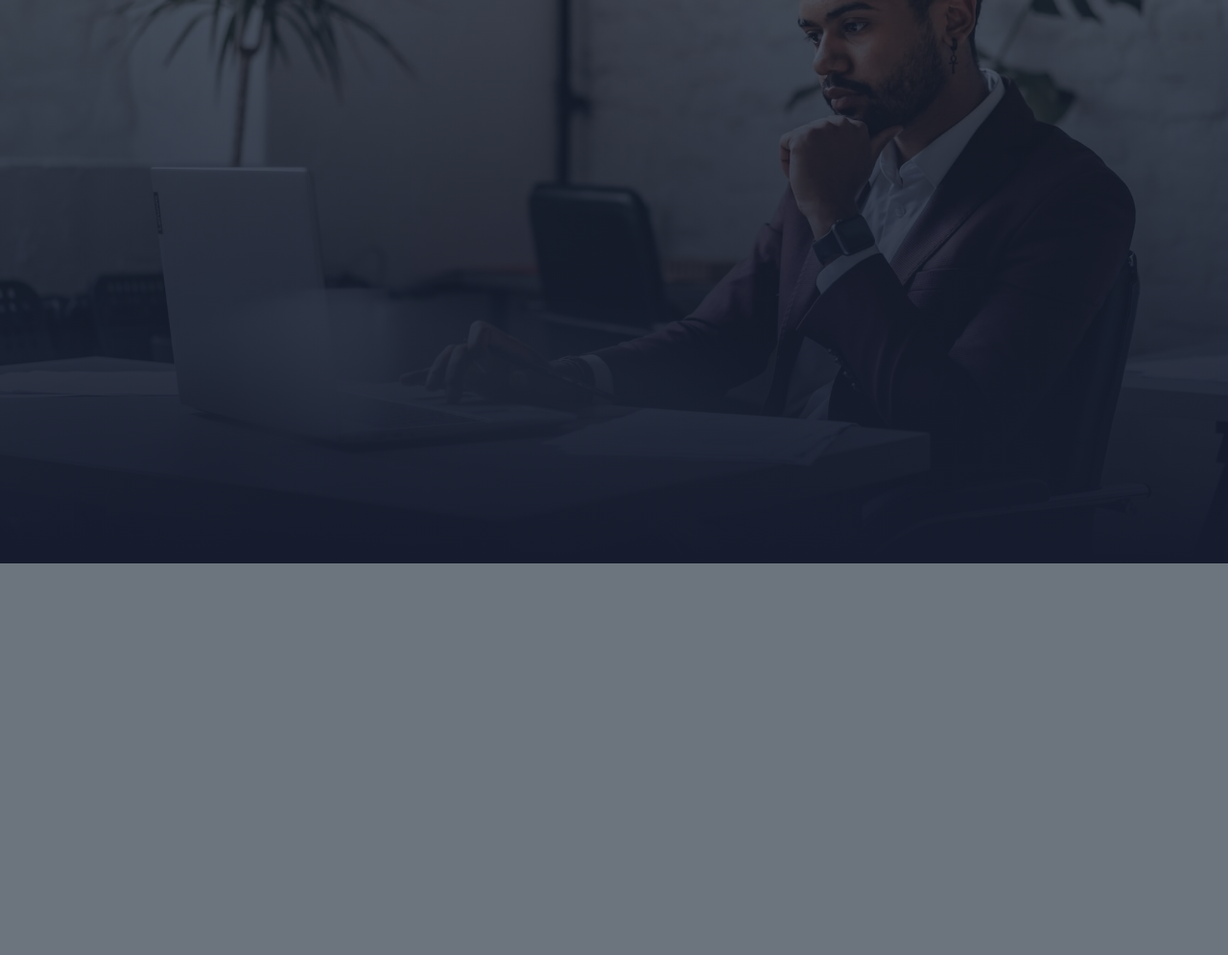
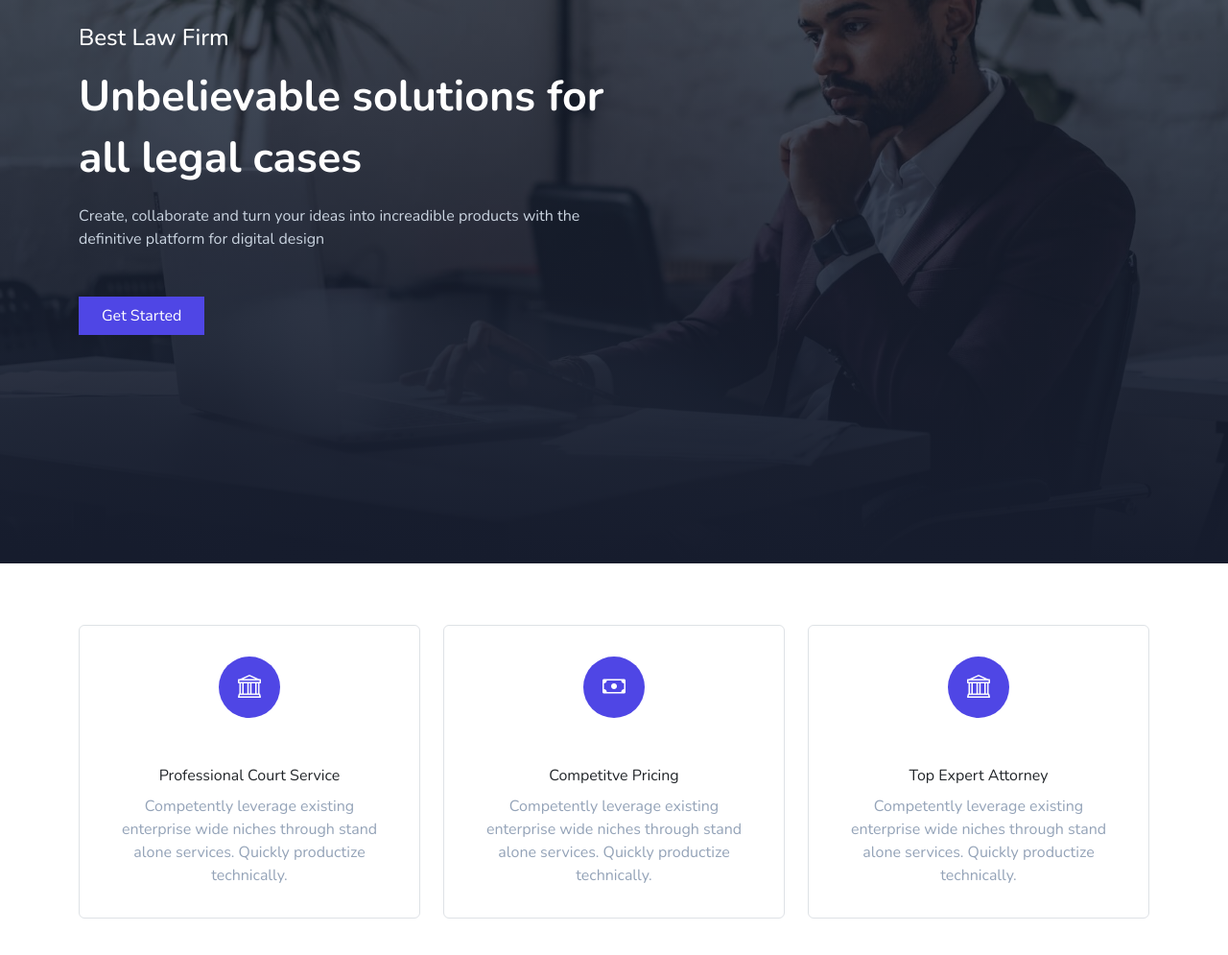
Before and after one commit to ChaionSaha/Code_Studio_task_2, a website: page index.html in a window 1280 px wide. Shown: the part 213-1208 px from the top of the page at 96% size. Before the commit the page ends 800 px from the top, so only its background shows below. Drawn offline with nearby package versions, Linux system fonts and the light colour scheme.

Commit message:
section 2 added

```diff
--- a/Components/_variables.scss
+++ b/Components/_variables.scss
@@ -1 +1,5 @@
 $border-color: #e5e7eb;
+$text-slate: rgba(203, 213, 225, 1);
+$text-slate-400: rgba(148, 163, 184, 1);
+$bg-indigo-600: rgba(79, 70, 229, 1);
+$bg-indigo-700: rgba(67, 56, 202, 1);
--- a/index.html
+++ b/index.html
@@ -17,7 +17,7 @@
 		<link rel="stylesheet" href="style.css" />
 		<title>Task 2</title>
 	</head>
-	<body class="bg-secondary">
+	<body class="pb-5">
 		<!-- Navbar -->
 		<nav class="navbar fixed-top navbar-expand-lg bg-transparent">
 			<div class="container nav-container">
@@ -418,9 +418,88 @@
 		<!-- Main body -->
 		<section class="section-1 position-relative">
 			<div class="position-absolute bg-gradient-to-b"></div>
-			<div class="container"></div>
+			<div
+				class="h-100 container d-flex flex-column justify-content-center"
+			>
+				<div
+					class="section-1-body h-100 w-50 d-flex flex-column justify-content-center align-items-baseline"
+				>
+					<h4 class="mb-3">Best Law Firm</h4>
+					<h1 class="fw-bolder mb-3">
+						Unbelievable solutions for all legal cases
+					</h1>
+					<p class="mb-5">
+						Create, collaborate and turn your ideas into increadible
+						products with the definitive platform for digital design
+					</p>
+
+					<button class="px-4 py-2">Get Started</button>
+				</div>
+			</div>
 		</section>
 
+		<!-- Boxes -->
+		<div class="section-2 position-relative">
+			<div class="container">
+				<div class="row text-center">
+					<div class="col-md">
+						<div class="card p-3 border">
+							<div
+								class="card-body text-center d-flex justify-content-center align-items-center flex-column"
+							>
+								<div class="h4 mb-5 icon-container">
+									<i class="bi bi-bank"></i>
+								</div>
+								<div class="card-title">
+									Professional Court Service
+								</div>
+								<div class="card-text">
+									Competently leverage existing enterprise
+									wide niches through stand alone services.
+									Quickly productize technically.
+								</div>
+							</div>
+						</div>
+					</div>
+					<div class="col-md">
+						<div class="card p-3 border">
+							<div
+								class="card-body text-center d-flex justify-content-center align-items-center flex-column"
+							>
+								<div class="h4 mb-5 icon-container">
+									<i class="bi bi-cash"></i>
+								</div>
+								<div class="card-title">Competitve Pricing</div>
+								<div class="card-text">
+									Competently leverage existing enterprise
+									wide niches through stand alone services.
+									Quickly productize technically.
+								</div>
+							</div>
+						</div>
+					</div>
+					<div class="col-md">
+						<div class="card p-3 border">
+							<div
+								class="card-body text-center d-flex justify-content-center align-items-center flex-column"
+							>
+								<div class="h4 mb-5 icon-container">
+									<i class="bi bi-bank"></i>
+								</div>
+								<div class="card-title">
+									Top Expert Attorney
+								</div>
+								<div class="card-text">
+									Competently leverage existing enterprise
+									wide niches through stand alone services.
+									Quickly productize technically.
+								</div>
+							</div>
+						</div>
+					</div>
+				</div>
+			</div>
+		</div>
 		<script
 			src="https://cdn.jsdelivr.net/npm/@popperjs/core@2.11.6/dist/umd/popper.min.js"
 			integrity="sha384-oBqDVmMz9ATKxIep9tiCxS/Z9fNfEXiDAYTujMAeBAsjFuCZSmKbSSUnQlmh/jp3"
--- a/style.scss
+++ b/style.scss
@@ -5,7 +5,6 @@
 *,
 *::before,
 *::after {
-	color: black;
 	font-family: inherit;
 	font-size: inherit;
 	color: inherit;
@@ -23,6 +22,10 @@ body {
 	background-color: $border-color;
 	border-color: $border-color;
 	transition: all 200ms;
+
+	& > i {
+		color: #161c2d;
+	}
 
 	&:hover {
 		background-color: darken($border-color, 2%);
@@ -46,6 +49,61 @@ body {
 	background-position: center;
 	background-size: cover;
 	background-repeat: no-repeat;
+	margin-bottom: 5vw;
+	&-body {
+		z-index: 100;
+
+		& > h1 {
+			font-size: 3.5vw;
+			line-height: 5vw;
+		}
+
+		& > p {
+			color: $text-slate;
+		}
+
+		& > button {
+			background: $bg-indigo-600;
+			outline: none;
+			border: none;
+			transition: all 200ms;
+			&:hover {
+				background: $bg-indigo-700;
+			}
+		}
+	}
+	& > * {
+		color: white;
+	}
+}
+
+.card {
+	transition: all 200ms;
+
+	&-text {
+		color: $text-slate-400;
+	}
+	&:hover {
+		color: $border-color;
+		background: $bg-indigo-600;
+
+		.icon-container {
+			background: white;
+			color: $bg-indigo-600;
+		}
+	}
+}
+
+.icon-container {
+	display: flex;
+	justify-content: center;
+	align-items: center;
+	height: 5vw;
+	width: 5vw;
+	border-radius: 50%;
+	background: $bg-indigo-600;
+	// border: 1px solid orange;
+	color: white;
 }
 
 .bg-gradient-to-b {
@@ -91,6 +149,18 @@ body {
 		gap: 1vw;
 		padding: 1vw;
 	}
+
+	.icon-container {
+		display: flex;
+		justify-content: center;
+		align-items: center;
+		height: 10vw;
+		width: 10vw;
+		border-radius: 50%;
+		background: $bg-indigo-600;
+		// border: 1px solid orange;
+		color: white;
+	}
 }
 @media all and (min-width: 993px) {
 	.dropdown-menu {
```
Also changed, not shown: style.css.
